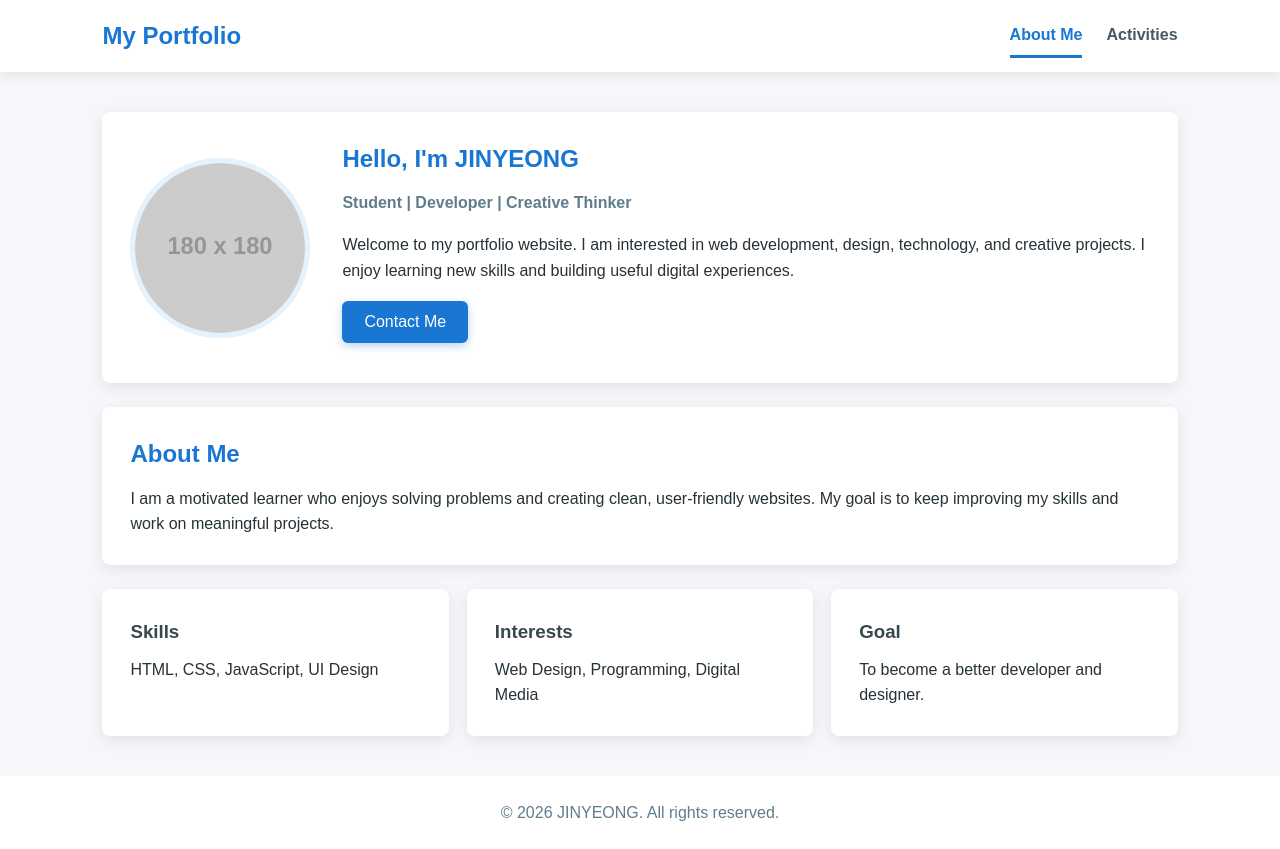
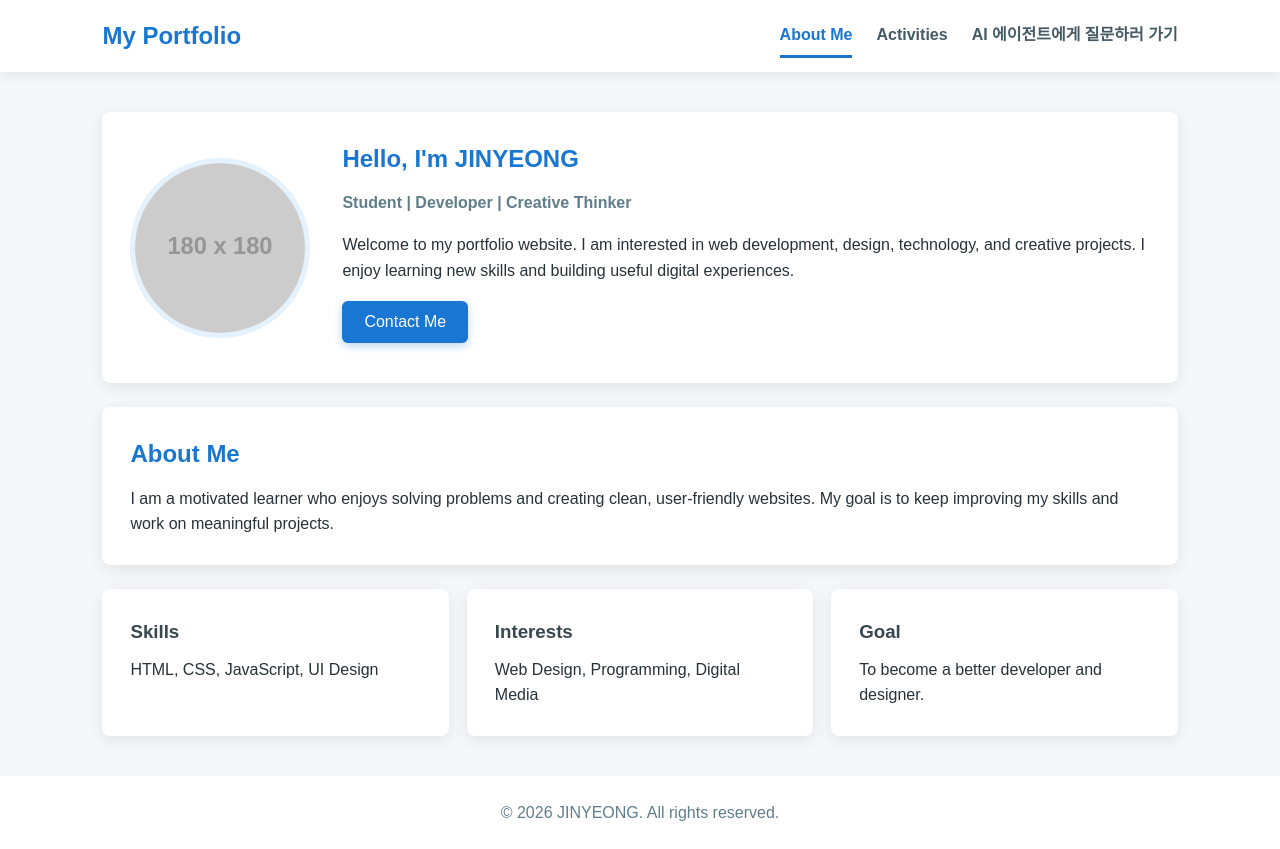
Before and after one commit to happyjinyoung/portfolio, a plain HTML site: page index.html in a window 1280 px wide. Drawn offline with Linux system fonts and the light colour scheme; placeholder pictures from the web are drawn by us.

Commit message:
Update index.html

```diff
--- a/index.html
+++ b/index.html
@@ -13,6 +13,7 @@
     <nav id="navMenu">
       <a href="index.html" class="active">About Me</a>
       <a href="activities.html">Activities</a>
+      <a href="ai-survey.html">AI 에이전트에게 질문하러 가기</a>
     </nav>
 
     <button class="menu-btn" onclick="toggleMenu()">☰</button>
```
